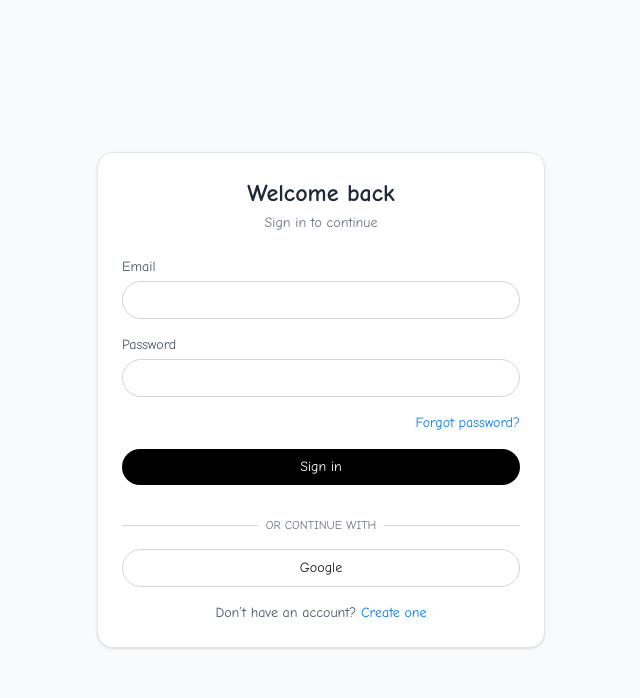
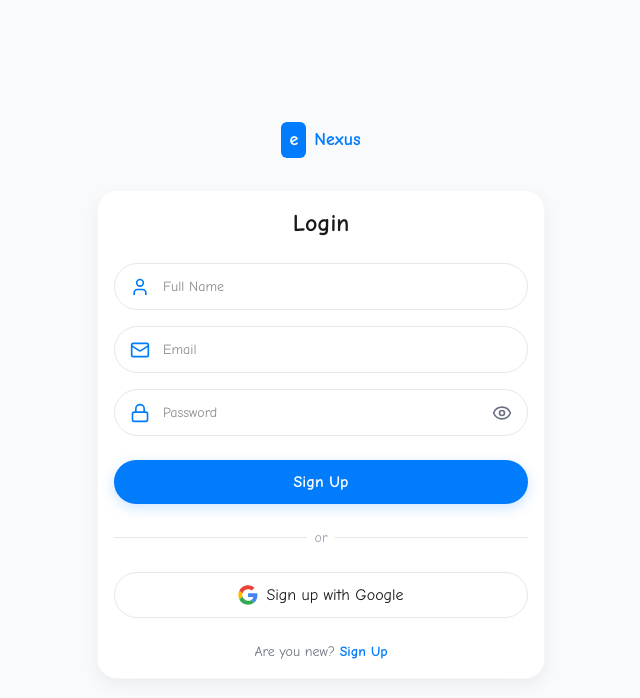
Before and after one commit to Kenny-204/Nexus, a Next.js app: page /login in a window 1280 px wide. Shown: the top 698 px of the page, without its empty margins (319-959 px from the left). Built offline with nearby package versions, Linux system fonts and the light colour scheme; no server answers.

Commit message:
login page

```diff
--- a/src/app/(auth)/layout.tsx
+++ b/src/app/(auth)/layout.tsx
@@ -7,7 +7,19 @@ export default function AuthLayout({
     <html lang="en">
       <body className="flex min-h-screen  items-center justify-center bg-gray-50">
         <main className="w-full">
-        {children}
+          <div className="min-h-screen flex flex-col items-center justify-center bg-[var(--color-bg-muted)] px-4">
+            {/* Logo */}
+            <div className="flex items-center gap-2 mb-8">
+              <div className="text-white bg-[var(--color-primary)] rounded-md px-2 py-1 font-bold text-lg">
+                e
+              </div>
+              <span className="text-[var(--color-primary)] font-semibold text-lg">
+                Nexus
+              </span>
+            </div>
+
+            {children}
+          </div>
         </main>
       </body>
     </html>
--- a/src/app/(auth)/login/page.tsx
+++ b/src/app/(auth)/login/page.tsx
@@ -2,6 +2,7 @@
 "use client";
 
 import { motion } from "framer-motion";
+import { Mail, Lock, User, Eye, EyeOff } from "lucide-react";
 import Link from "next/link";
 import { useState } from "react";
 
@@ -14,89 +15,93 @@ export default function LoginPage() {
     // simulate login
     setTimeout(() => setLoading(false), 1500);
   }
+  const [showPassword, setShowPassword] = useState(false);
+  return (
+    <>
+      {/* Card */}
+      <div className="card w-full max-w-md p-6">
+        <h1 className="text-2xl font-semibold text-center mb-6">Login</h1>
 
-  return (
-    <div className="flex min-h-screen items-center justify-center bg-gray-50">
-      <motion.div
-        initial={{ opacity: 0, y: 30 }}
-        animate={{ opacity: 1, y: 0 }}
-        transition={{ duration: 0.4 }}
-        className="w-full max-w-sm rounded-2xl border border-gray-200 bg-white p-6 shadow-sm sm:max-w-md lg:max-w-md"
-      >
-        <h1 className="text-center text-2xl font-semibold text-gray-800">
-          Welcome back
-        </h1>
-        <p className="mt-1 text-center text-gray-500 text-sm">
-          Sign in to continue
-        </p>
-
-        <form onSubmit={handleSubmit} className="mt-6 space-y-4">
-          <div>
-            <label htmlFor="email" className="block text-sm text-gray-600">
-              Email
-            </label>
+        <form className="space-y-4">
+          {/* Full Name */}
+          <div className="relative">
+            <User
+              className="absolute left-4 top-3.5 text-[var(--color-primary)]"
+              size={20}
+            />
             <input
-              id="email"
-              type="email"
+              type="text"
+              placeholder="Full Name"
+              className="input pl-12"
               required
-              className="mt-1 w-full rounded-lg border border-gray-300 px-3 py-2 text-sm outline-none focus:border-gray-700 focus:ring-0"
             />
           </div>
 
-          <div>
-            <label htmlFor="password" className="block text-sm text-gray-600">
-              Password
-            </label>
+          {/* Email */}
+          <div className="relative">
+            <Mail
+              className="absolute left-4 top-3.5 text-[var(--color-primary)]"
+              size={20}
+            />
             <input
-              id="password"
-              type="password"
+              type="email"
+              placeholder="Email"
+              className="input pl-12"
               required
-              className="mt-1 w-full rounded-lg border border-gray-300 px-3 py-2 text-sm outline-none focus:border-gray-700 focus:ring-0"
             />
           </div>
 
-          <div className="flex justify-end">
-            <Link
-              href="/forgot-password"
-              className="text-sm text-gray-600 hover:text-gray-800"
+          {/* Password */}
+          <div className="relative">
+            <Lock
+              className="absolute left-4 top-3.5 text-[var(--color-primary)]"
+              size={20}
+            />
+            <input
+              type={showPassword ? "text" : "password"}
+              placeholder="Password"
+              className="input pl-12 pr-12"
+              required
+            />
+            <button
+              type="button"
+              onClick={() => setShowPassword(!showPassword)}
+              className="absolute right-4 top-3.5 text-gray-500 hover:text-gray-700"
             >
-              Forgot password?
-            </Link>
+              {showPassword ? <EyeOff size={20} /> : <Eye size={20} />}
+            </button>
           </div>
 
-          <button
-            type="submit"
-            disabled={loading}
-            className="w-full rounded-lg bg-black py-2 text-white text-sm font-medium transition hover:bg-gray-900 disabled:opacity-50"
-          >
-            {loading ? "Signing in..." : "Sign in"}
-          </button>
-          <div className="relative my-4">
-            <div className="absolute inset-0 flex items-center">
-              <span className="w-full border-t border-gray-300"></span>
-            </div>
-            <div className="relative flex justify-center text-xs uppercase">
-              <span className="bg-white px-2 text-gray-500">
-                or continue with
-              </span>
-            </div>
-          </div>
-
-          <button
-            type="button"
-            className="flex w-full items-center justify-center gap-2 rounded-lg border border-gray-300 py-2 text-sm font-medium hover:bg-gray-50"
-          >
-            Google
+          {/* Submit */}
+          <button type="submit" className="btn-primary w-full mt-2">
+            Sign Up
           </button>
         </form>
 
-        <p className="mt-4 text-center text-sm text-gray-600">
-          Don’t have an account?{" "}
-          <Link href="/signup" className="text-gray-900 font-medium">
-            Create one
+        {/* Divider */}
+        <div className="flex items-center my-6">
+          <hr className="flex-1 border-gray-200" />
+          <span className="mx-2 text-sm text-gray-400">or</span>
+          <hr className="flex-1 border-gray-200" />
+        </div>
+
+        {/* Google Sign Up */}
+        <button
+          type="button"
+          className="btn-ghost w-full flex items-center justify-center gap-2"
+        >
+          <img src="google-color.svg" alt="Google" className="w-5 h-5" />
+          <span>Sign up with Google</span>
+        </button>
+
+        {/* Footer */}
+        <p className="text-center text-sm text-[var(--color-text-light)] mt-6">
+          Are you new?{" "}
+          <Link href="/signup" className="font-semibold">
+            Sign Up
           </Link>
         </p>
-      </motion.div>
-    </div>
+      </div>
+    </>
   );
 }
--- a/src/app/(auth)/signup/page.tsx
+++ b/src/app/(auth)/signup/page.tsx
@@ -8,17 +8,7 @@ const Signup: React.FC = () => {
   const [showPassword, setShowPassword] = useState(false);
 
   return (
-    <div className="min-h-screen flex flex-col items-center justify-center bg-[var(--color-bg-muted)] px-4">
-      {/* Logo */}
-      <div className="flex items-center gap-2 mb-8">
-        <div className="text-white bg-[var(--color-primary)] rounded-md px-2 py-1 font-bold text-lg">
-          e
-        </div>
-        <span className="text-[var(--color-primary)] font-semibold text-lg">
-          Nexus
-        </span>
-      </div>
-
+    <>
       {/* Card */}
       <div className="card w-full max-w-md p-6">
         <h1 className="text-2xl font-semibold text-center mb-6">Sign Up</h1>
@@ -122,7 +112,7 @@ const Signup: React.FC = () => {
           </Link>
         </p>
       </div>
-    </div>
+    </>
   );
 };
 
```
